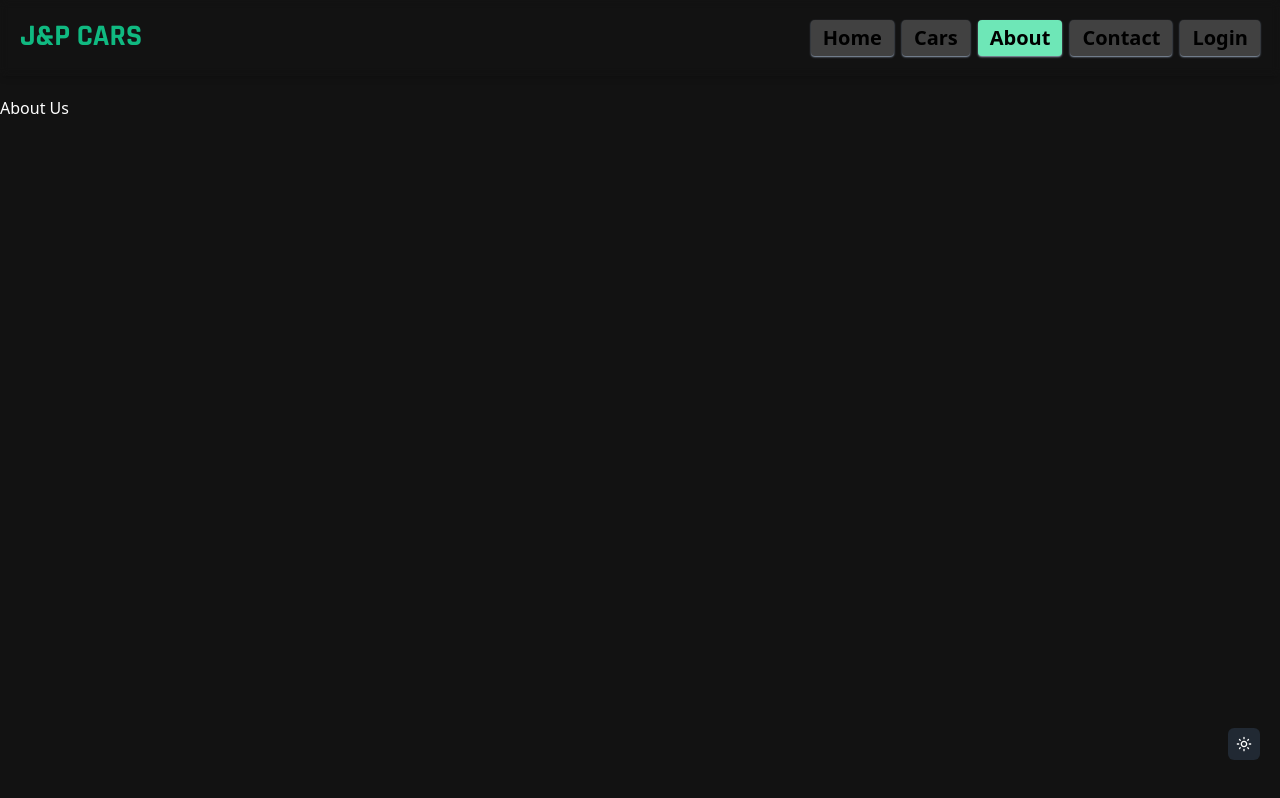
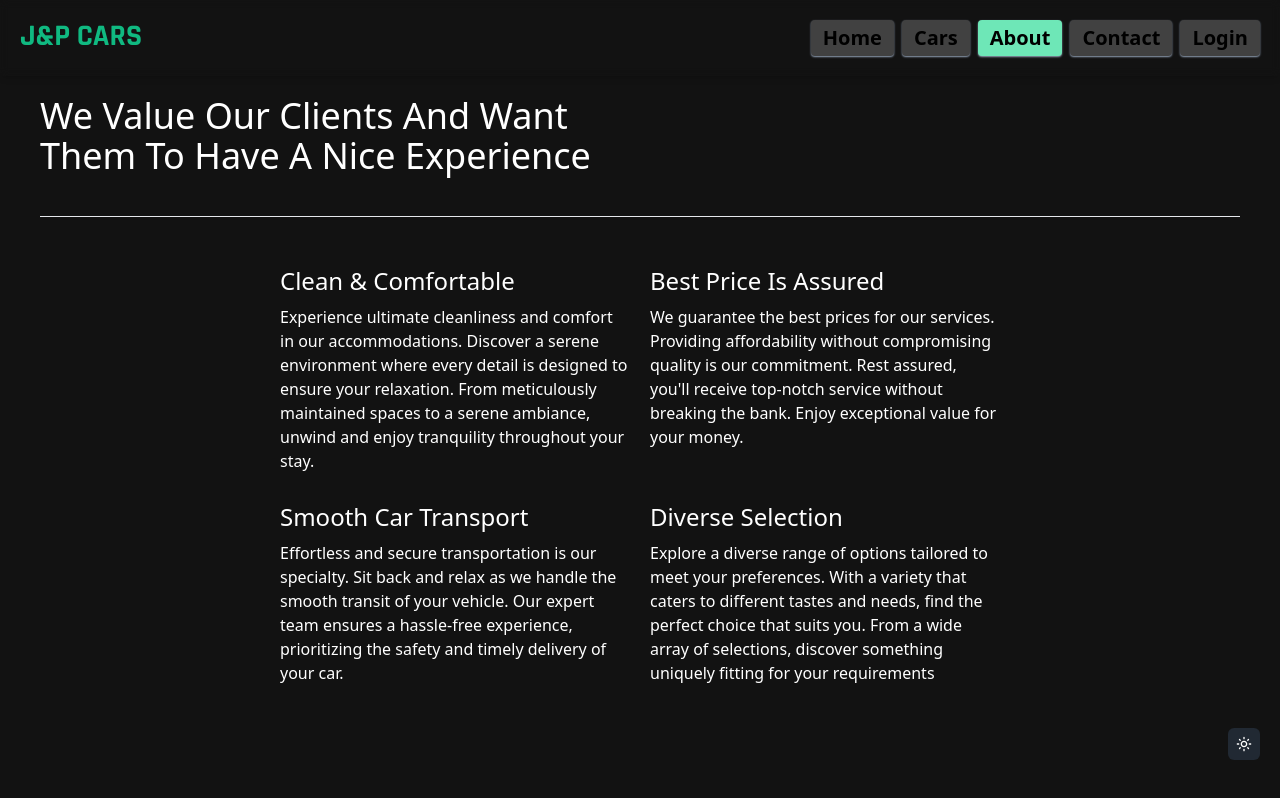
Before and after one commit to Jatin-Panesiya/car-rental-project, a Next.js app in the folder frontend/: page /about in a window 1280 px wide. Built offline with nearby package versions, Linux system fonts and the light colour scheme.

Commit message:
about page design

```diff
--- a/frontend/src/app/about/page.jsx
+++ b/frontend/src/app/about/page.jsx
@@ -6,7 +6,36 @@ const page = () => {
       <Header />
 
       <div className="pt-24">
-      <h1>About Us</h1>
+        <span className="text-4xl 2">
+          <p className="md:mx-10 mx-2">We Value Our Clients And Want</p>
+          <p className="md:mx-10 mx-2">Them To Have A Nice Experience</p>
+        </span>
+
+          <p className="md:mx-10 my-10 mx-2 "><hr/></p>
+
+          <div className="grid grid-cols-1 md:grid-cols-2 w-full md:w-[800px] m-auto md:px-10 px-2 gap-5">
+
+            <div>
+              <h2 className="text-2xl py-2">Clean & Comfortable</h2>
+              <p>Experience ultimate cleanliness and comfort in our accommodations. Discover a serene environment where every detail is designed to ensure your relaxation. From meticulously maintained spaces to a serene ambiance, unwind and enjoy tranquility throughout your stay.</p>
+            </div>
+
+            <div>
+              <h2 className="text-2xl py-2">Best Price Is Assured</h2>
+              <p>We guarantee the best prices for our services. Providing affordability without compromising quality is our commitment. Rest assured, you'll receive top-notch service without breaking the bank. Enjoy exceptional value for your money.</p>
+            </div>
+
+            <div>
+              <h2 className="text-2xl py-2">Smooth Car Transport</h2>
+              <p>Effortless and secure transportation is our specialty. Sit back and relax as we handle the smooth transit of your vehicle. Our expert team ensures a hassle-free experience, prioritizing the safety and timely delivery of your car.</p>
+            </div>
+
+            <div>
+              <h2 className="text-2xl py-2">Diverse Selection</h2>
+              <p>Explore a diverse range of options tailored to meet your preferences. With a variety that caters to different tastes and needs, find the perfect choice that suits you. From a wide array of selections, discover something uniquely fitting for your requirements</p>
+            </div>
+
+          </div>
       </div>
     </div>
   );
--- a/frontend/src/app/admin/manage-cars/components/Header.jsx
+++ b/frontend/src/app/admin/manage-cars/components/Header.jsx
@@ -19,7 +19,7 @@ const Header = () => {
       <div className="my-1">
         <input
           type="search"
-          className="input h-[2rem] input-bordered input-accent w-full max-w-4xl dark:bg-gray-500 dark:border-white dark:text-white dark:placeholder:text-white  rounded"
+          className="input h-[2rem] input-bordered input-accent w-full max-w-4xl bg-white text-black dark:bg-gray-500 dark:border-white dark:text-white dark:placeholder:text-white  rounded"
           placeholder="Search Cars"
           onChange={handleSearch}
         />
@@ -28,7 +28,7 @@ const Header = () => {
       <div className="my-3 flex justify-end">
         <Link
           href={"/admin/add-car"}
-          className="bg-emerald-400  px-5 py-1 text-center w-full text-lg font-semibold  hover:bg-emerald-500 rounded sm:mx-3"
+          className="bg-emerald-400  px-5 py-1 text-center w-full text-lg font-semibold text-black dark:text-white hover:bg-emerald-500 rounded sm:mx-3"
         >
           Add Car
         </Link>
```
Also changed, not shown: 1 other file (tests, documents, lock files or other folders).
